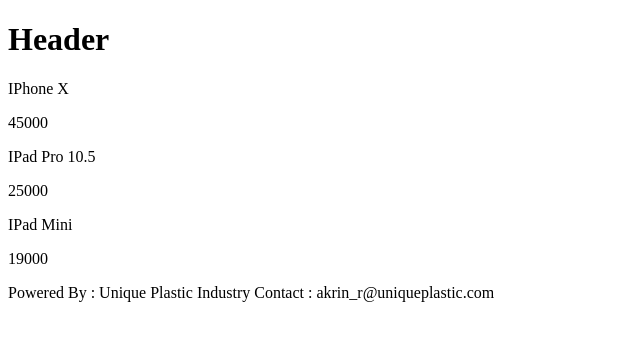
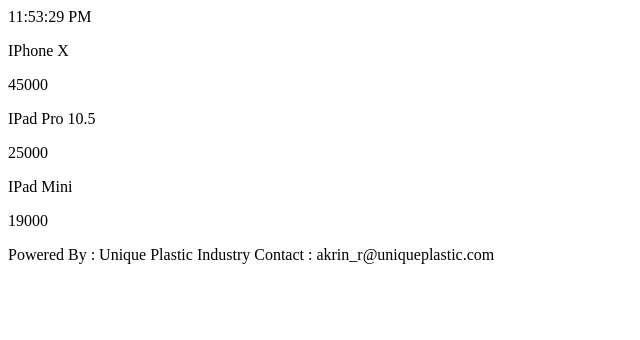
Before and after one commit to akrintr/ceroweb, a React (Create React App) app: page / in a window 1280 px wide. Shown: the top 340 px of the page, without its empty margins (0-640 px from the left). Built offline with nearby package versions, Linux system fonts and the light colour scheme.

Commit message:
state lesson

```diff
--- a/src/components/Header.js
+++ b/src/components/Header.js
@@ -1,6 +1,22 @@
-import React from "react";
-const Header = () =>{
-    return <h1>Header</h1>
+import React,{Component} from "react";
+
+class Header extends Component{
+    constructor(props){
+        super(props);
+        this.state = {date : new Date()};
+        setInterval(() => this.tick(),1000);
+    }
+
+    tick(){
+        this.setState({date : new Date()});
+    }
+
+    render(){
+        return (
+            <div>{this.state.date.toLocaleTimeString()}</div>
+        )
+    }
+
 }
 
 export default Header;
```
